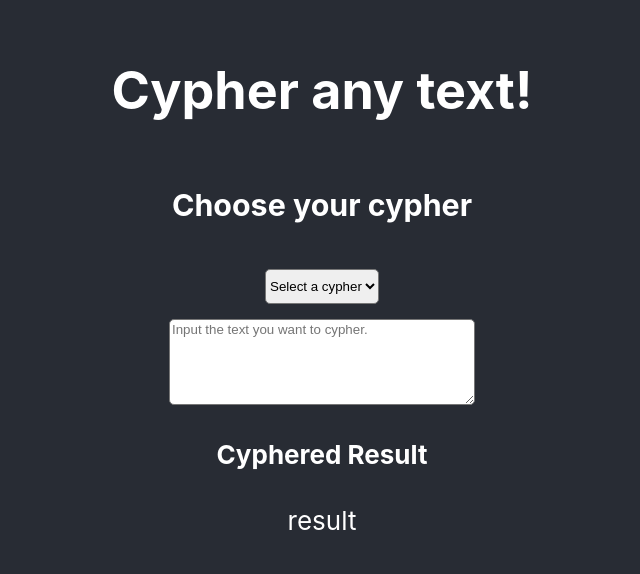
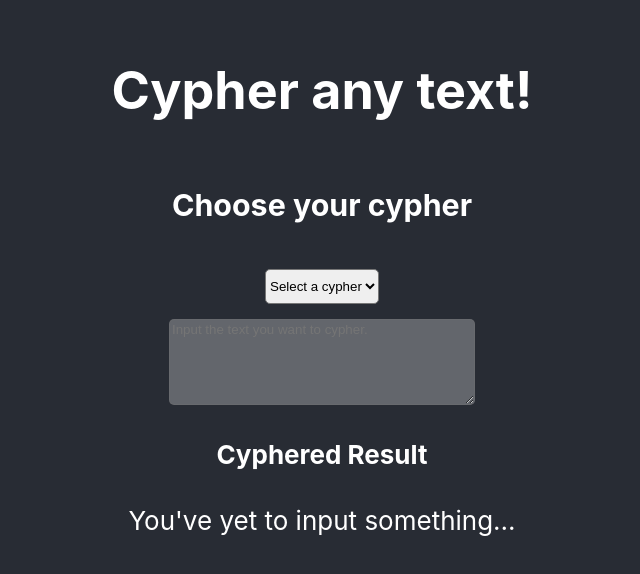
Before and after one commit to Nakdimon/cypher-portal, a React (Create React App) app: page / in a window 1280 px wide. Shown: the top 574 px of the page, without its empty margins (318-958 px from the left). Built offline with nearby package versions, Linux system fonts and the light colour scheme.

Commit message:
Added handlers to select and text area, Needs fixing.

```diff
--- a/src/App.js
+++ b/src/App.js
@@ -1,26 +1,53 @@
-import React from 'react';
+import React, { useState } from 'react';
 import './App.css';
 import cypherOptionList from './cypherOptionList'
-// import axios from 'axios';
-// import _debounce from 'lodash/debounce'
+import axios from 'axios';
+import _debounce from 'lodash/debounce'
 
 function App() {
+  const [cypher, setCypher] = useState(null)
+
+  const [cypheredText, setCypheredText] = useState('You\'ve yet to input something...')
+
+  const[isTextAreaDisabled, setIsTextAreaDisabled] = useState(true)
+
+  const[text, setText] = useState('default')
+
+  const handleSelectChange = event => {
+    setIsTextAreaDisabled(false)
+    setCypher(event.target.value)
+  }
+
+  const handleTextAreaChange = _debounce((value) => {
+    setText(value)
+    getCypheredText();
+  },500)
+
+
+  const getCypheredText = () => {
+    axios.get('/'+cypher+'?text=')
+    .then(function (response) {
+      setCypheredText(response.data)
+    }).catch(function(error) {
+      setCypheredText('WHOOPS! A Mishap...')
+    })
+  }
 
   return (
     <div className="App">
       <header className="App-header">
         <h1>Cypher any text!</h1>
         <h3>Choose your cypher</h3>
-        <select className="cypher-select">
+        <select className="cypher-select" onChange={handleSelectChange}>
           <option disabled selected>Select a cypher</option>
-          {cypherOptionList.map((cypherOption) =>
-            <option className="cypher-option" key={cypherOption.value} value={cypherOption.value}>{cypherOption.label}</option>
-           )
+          {
+            cypherOptionList.map((cypherOption) =>
+            <option className="cypher-option" key={cypherOption.value} value={cypherOption.value}>{cypherOption.label}</option>)
           }
         </select>
-        <textarea className="cypher-input-text" placeholder="Input the text you want to cypher."></textarea>
+        <textarea disabled={isTextAreaDisabled} className="cypher-input-text" onChange={handleTextAreaChange} placeholder="Input the text you want to cypher."></textarea>
         <h4>Cyphered Result</h4>
-        <label className="cypher-result">result</label>
+        <label className="cypher-result">{cypheredText}</label>
       </header>
       <footer className="App-footer"></footer>
     </div>
```
